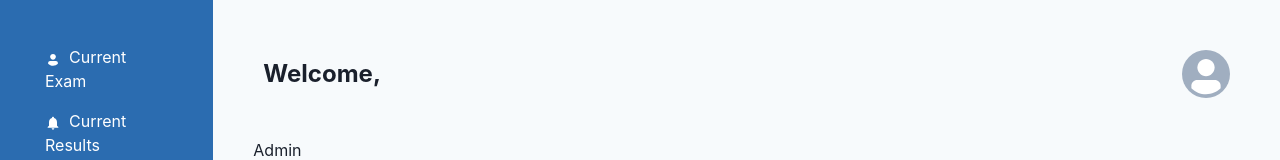
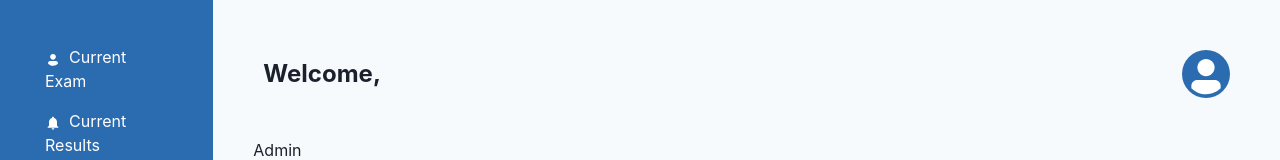
Before and after one commit to caiomarxm/irt_simulator, a React (Vite) app in the folder frontend/: page /admin in a window 1280 px wide. Shown: the top 160 px of the page. Built offline with nearby package versions, Linux system fonts and the light colour scheme; no server answers; sample sign-in values are in the browser's storage.

Commit message:
feat: bg color on avatar icon

```diff
--- a/frontend/src/components/AvatarMenu.tsx
+++ b/frontend/src/components/AvatarMenu.tsx
@@ -11,6 +11,7 @@ import { UserPublic } from "../client/models/user";
 import { UnlockIcon } from "@chakra-ui/icons";
 import useAuth from "../hooks/useAuth";
 import { useNavigate } from "react-router-dom";
+import { colors } from "../theme";
 
 export const AvatarMenu = () => {
   const userDataString = localStorage.getItem("userData");
@@ -27,7 +28,7 @@ export const AvatarMenu = () => {
   return (
     <Menu>
       <MenuButton>
-        <Avatar />
+        <Avatar bg={colors.background} />
       </MenuButton>
       <MenuList>
         <MenuItem onClick={() => navigate("/profile")}>Profile</MenuItem>
```
